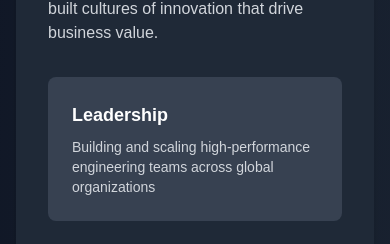
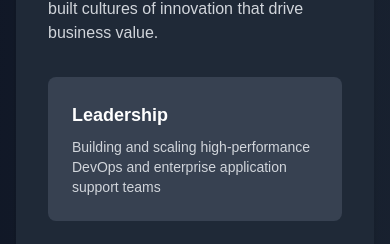
Before and after one commit to scottfinkelstein/scotts-professional-site-2025, a Next.js app: page / in a window 390 px wide. Shown: the part 836-1080 px from the top of the page. Built offline with nearby package versions, Linux system fonts and the light colour scheme.

Commit message:
Update About component with actual headshot image
- Replace placeholder image with /images/scott-finkelstein.jpg
- Remove border styling from headshot for cleaner look
- Maintain responsive sizing and circular styling

```diff
--- a/components/About.tsx
+++ b/components/About.tsx
@@ -39,7 +39,7 @@ export default function About() {
                 Leadership
               </h3>
               <p className="text-gray-600 dark:text-gray-300 text-sm">
-                Building and scaling high-performance engineering teams across global organizations
+                Building and scaling high-performance DevOps and enterprise application support teams
               </p>
             </div>
 
```
